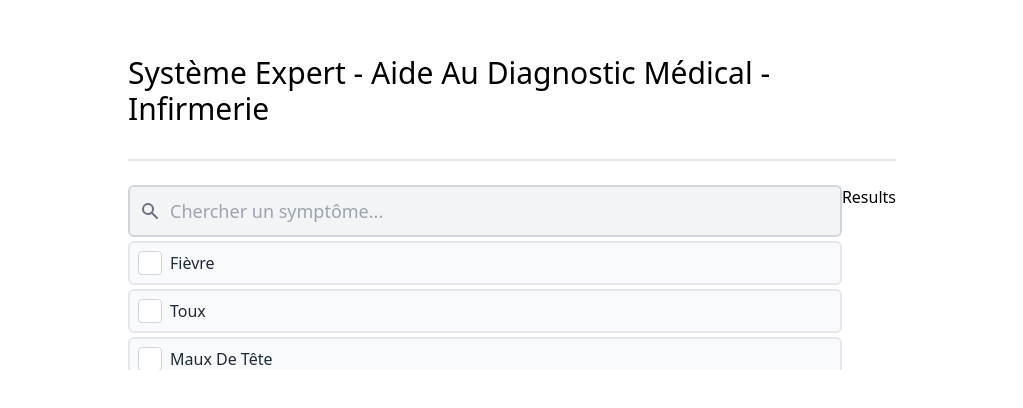
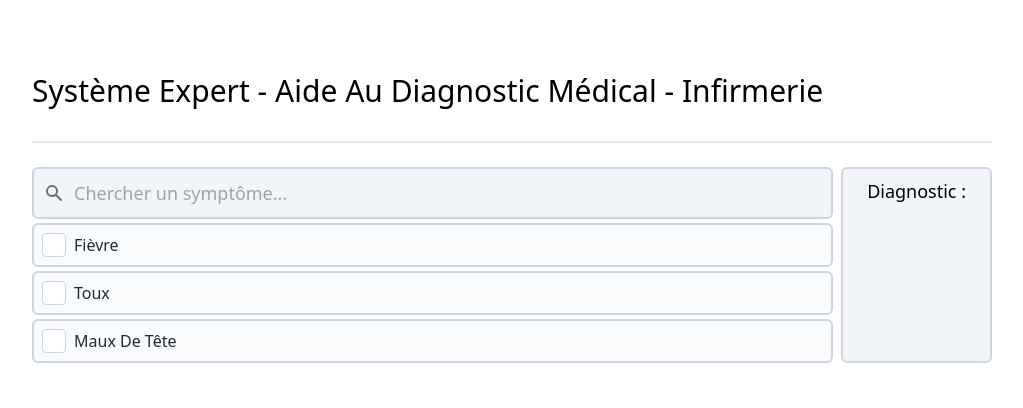
Before and after one commit to adelestre/medical-diagnosis, a React (Create React App) app: page / in a window 1280 px wide. Shown: the part 158-566 px from the top of the page, without its empty margins (128-1151 px from the left). Built offline with nearby package versions, Linux system fonts and the light colour scheme; what tw-elements would draw is missing.

Commit message:
v1.0.2 - Mise en place du design

```diff
--- a/src/App.jsx
+++ b/src/App.jsx
@@ -1,18 +1,34 @@
+import { useState } from 'react'
 import Form from './components/Form'
 import Results from './components/Results'
 
 function App() {
+	const useList = (initialList) => {
+		const [list, setList] = useState(initialList)
+		const add = (item) => {
+			setList([...list, item])
+		}
+		const remove = (item) => {
+			setList(list.filter((i) => i !== item))
+		}
+		return [list, add, remove]
+	}
+	const [symptoms, addSymptom, removeSymptom] = useList([])
 	return (
-		<div className="flex flex-col gap-6 h-screen w-3/4 max-w-3xl m-auto items-center md:justify-center pb-12">
-			<div className="pb-8 capitalize text-3xl border-b-2">
+		<div className="flex flex-col gap-6 h-screen w-3/4 max-w-5xl m-auto items-center md:justify-center pb-12">
+			<div className="pb-8 w-full capitalize text-3xl border-b-2">
 				système expert - aide au diagnostic médical - infirmerie
 			</div>
 			<div
-				className="flex flex-row relative w-full"
+				className="flex flex-row gap-2 relative w-full"
 				style={{ maxHeight: '66%' }}
 			>
-				<Form />
-				<Results />
+				<Form
+					symptoms={symptoms}
+					addSymptom={addSymptom}
+					removeSymptom={removeSymptom}
+				/>
+				<Results symptoms={symptoms} />
 			</div>
 		</div>
 	)
--- a/src/components/Form.jsx
+++ b/src/components/Form.jsx
@@ -2,7 +2,7 @@ import React from 'react'
 import db from '../res/ex.json'
 import Symptom from './Symptom'
 
-function Form() {
+function Form({ symptoms, addSymptom, removeSymptom }) {
 	const [filteredSymptoms, setFilteredSymptoms] = React.useState(db.symptoms)
 	const [input, setInput] = React.useState('')
 	const onInputChange = (e) => {
@@ -16,7 +16,7 @@ function Form() {
 		)
 	}
 	return (
-		<div className="w-full" style={{ maxHeight: '66%' }}>
+		<div className="flex-1 h-full">
 			<form className="flex items-center">
 				<label className="sr-only">Search</label>
 				<div className="relative w-full">
@@ -38,7 +38,7 @@ function Form() {
 					<input
 						type="text"
 						id="voice-search"
-						className="bg-gray-100 border-2 rounded-md border-gray-300 text-gray-900 text-lg focus:border-blue-500 focus:outline-none block w-full pl-10 p-2.5"
+						className="bg-slate-100 border-2 rounded-md border-slate-300 text-gray-900 text-lg focus:border-blue-500 focus:outline-none block w-full pl-10 p-2.5"
 						placeholder="Chercher un symptôme..."
 						onChange={(e) => onInputChange(e)}
 						value={input}
@@ -47,7 +47,14 @@ function Form() {
 			</form>
 			<ol className="mt-1 w-full max-h-full flex flex-col gap-1 overflow-y-auto">
 				{filteredSymptoms.map((symptom, index) => (
-					<Symptom key={'symptom' + index}>{symptom}</Symptom>
+					<Symptom
+						symptoms={symptoms}
+						addSymptom={addSymptom}
+						removeSymptom={removeSymptom}
+						key={'symptom' + index}
+					>
+						{symptom}
+					</Symptom>
 				))}
 			</ol>
 		</div>
--- a/src/components/Results.jsx
+++ b/src/components/Results.jsx
@@ -1,7 +1,29 @@
-import React from 'react'
+import React, { useEffect, useRef } from 'react'
+import db from '../res/ex.json'
+import { getDiagnostic } from '../res/dbAPI'
 
-function Results() {
-	return <div>Results</div>
+function Results({ symptoms }) {
+	const result = useRef(null)
+	useEffect(() => {
+		console.log(symptoms)
+		result.current = getDiagnostic(
+			db.rules.find((rule) => {
+				return rule.symptoms.every((symptom) => symptoms.includes(symptom))
+			})
+		)
+	}, [result, symptoms])
+	return (
+		<div className="flex-2 flex flex-col gap-6 items-center bg-slate-100 py-2 px-6 border-2 rounded-md border-gray-300">
+			<div className="text-lg">Diagnostic :</div>
+			<div>
+				<div className="flex flex-row gap-2 items-center">
+					<div className="text-2xl">
+						{result.current ? result.current.name : ''}
+					</div>
+				</div>
+			</div>
+		</div>
+	)
 }
 
 export default Results
--- a/src/components/Symptom.jsx
+++ b/src/components/Symptom.jsx
@@ -1,20 +1,29 @@
 import React from 'react'
 import 'tw-elements'
 
-function Symptom({ children }) {
-	const [checked, setChecked] = React.useState(false)
+function Symptom({ children, symptoms, addSymptom, removeSymptom }) {
+	const isChecked = symptoms.includes(children)
 	const onClick = () => {
-		setChecked(!checked)
+		if (isChecked) {
+			removeSymptom(children)
+		} else {
+			addSymptom(children)
+		}
 	}
 	return (
 		<li
-			className="w-full flex flex-row gap-2 rounded-md items-center p-2 border-2 bg-gray-50 hover:bg-blue-500 hover:border-blue-500 duration-200 cursor-pointer"
+			className={
+				'w-full flex flex-row gap-2 rounded-md items-center p-2 border-2 hover:bg-blue-500 hover:border-blue-500 duration-200 cursor-pointer ' +
+				(isChecked
+					? 'bg-blue-200 border-blue-300'
+					: 'bg-slate-50 border-slate-300')
+			}
 			onClick={onClick}
 		>
 			<input
-				className="form-check-input appearance-none h-6 w-6 border pointer-events-none border-gray-300 rounded bg-white checked:bg-blue-600 checked:border-blue-600 focus:outline-none transition duration-200 align-top bg-no-repeat bg-center bg-contain float-left cursor-pointer"
+				className="form-check-input appearance-none h-6 w-6 border pointer-events-none border-slate-300 rounded bg-white checked:bg-blue-600 checked:border-blue-600 focus:outline-none transition duration-200 align-top bg-no-repeat bg-center bg-contain float-left cursor-pointer"
 				type="checkbox"
-				checked={checked}
+				checked={isChecked}
 				onChange={() => {}}
 				id={children.id}
 			/>
--- /dev/null
+++ b/src/res/dbAPI.js
@@ -0,0 +1,7 @@
+import db from './ex.json'
+
+const getDiagnostic = (id) => {
+	return db.diagnostics.find((d) => d.id === id)
+}
+
+export { getDiagnostic }
--- a/src/res/ex.json
+++ b/src/res/ex.json
@@ -26,7 +26,7 @@
 	],
 	"rules": [
 		{
-			"name": "grippe",
+			"diagnostic": "grippe",
 			"symptoms": ["fievre", "toux"]
 		}
 	]
```
